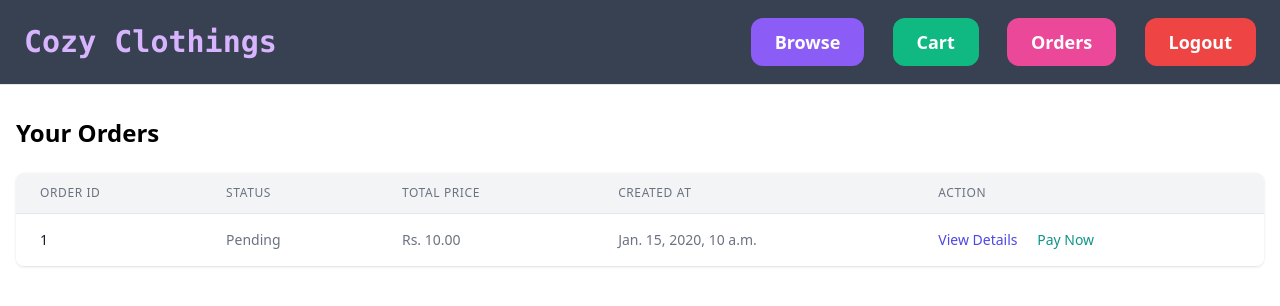
After one commit to mansijmaharzn/cozy-clothings, a Django app: page /products/orders/ in a window 1280 px wide. The commit adds this page. Shown: the top 306 px of the page. Run offline with Django 5.2, Linux system fonts and the light colour scheme; a user stored in the database is signed in; tables that the repository leaves empty hold one stand-in row (values such as "Sample post"); some libraries are stand-ins or nearby versions.

Commit message:
CC-Create Order and Integrate Khalti

```diff
--- a/product/admin.py
+++ b/product/admin.py
@@ -1,8 +1,11 @@
 from django.contrib import admin
 
-from product.models import Category, Product, Cart
+from product.models import Category, Product, Cart, Order, OrderItem, PaymentHistory
 
 
 admin.site.register(Category)
 admin.site.register(Product)
 admin.site.register(Cart)
+admin.site.register(Order)
+admin.site.register(OrderItem)
+admin.site.register(PaymentHistory)
--- a/product/forms.py
+++ b/product/forms.py
@@ -1,7 +1,8 @@
 from django import forms
 
 
-class CheckoutForm(forms.Form):
+class PaymentForm(forms.Form):
+    order_id = forms.IntegerField(widget=forms.HiddenInput())
     shipping_address = forms.CharField(
         widget=forms.TextInput(attrs={"class": "w-full py-4 px-6 rounded-xl border"}),
         label="Shipping Address",
--- /dev/null
+++ b/product/templates/product/orders.html
@@ -0,0 +1,63 @@
+{% extends 'user_management/base.html' %}
+{% block title %}Your Orders{% endblock %}
+
+{% block content %}
+<div class="max-w-7xl mx-auto px-4 py-8">
+    <h1 class="text-2xl font-semibold mb-6">Your Orders</h1>
+
+    {% if orders %}
+    <div class="overflow-x-auto bg-white shadow rounded-lg">
+        <table class="min-w-full divide-y divide-gray-200">
+            <thead class="bg-gray-100">
+                <tr>
+                    <th scope="col"
+                        class="px-6 py-3 text-left text-xs font-medium text-gray-500 uppercase tracking-wider">
+                        Order ID
+                    </th>
+                    <th scope="col"
+                        class="px-6 py-3 text-left text-xs font-medium text-gray-500 uppercase tracking-wider">
+                        Status
+                    </th>
+                    <th scope="col"
+                        class="px-6 py-3 text-left text-xs font-medium text-gray-500 uppercase tracking-wider">
+                        Total Price
+                    </th>
+                    <th scope="col"
+                        class="px-6 py-3 text-left text-xs font-medium text-gray-500 uppercase tracking-wider">
+                        Created At
+                    </th>
+                    <th scope="col"
+                        class="px-6 py-3 text-left text-xs font-medium text-gray-500 uppercase tracking-wider">
+                        Action
+                    </th>
+                </tr>
+            </thead>
+            <tbody class="bg-white divide-y divide-gray-200">
+                {% for order in orders %}
+                <tr>
+                    <td class="px-6 py-4 whitespace-nowrap text-sm font-medium text-gray-900">{{ order.id }}</td>
+                    <td class="px-6 py-4 whitespace-nowrap text-sm text-gray-500">{{ order.status }}</td>
+                    <td class="px-6 py-4 whitespace-nowrap text-sm text-gray-500">Rs. {{ order.total_price }}</td>
+                    <td class="px-6 py-4 whitespace-nowrap text-sm text-gray-500">{{ order.created_at }}</td>
+                    <td class="px-6 py-4 whitespace-nowrap text-sm font-medium">
+                        <a href="{% url 'product:order_detail' order.id %}"
+                            class="text-indigo-600 hover:text-indigo-900">View Details</a>
+                        {% if order.status == 'Pending' %}
+                        <a href="{% url 'product:payment' order.id %}"
+                            class="ml-4 text-teal-600 hover:text-teal-800">Pay Now</a>
+                        {% endif %}
+                    </td>
+                </tr>
+                {% endfor %}
+            </tbody>
+        </table>
+    </div>
+
+    {% else %}
+    <p class="text-center text-lg font-medium text-gray-600">
+        You have no orders yet. <br />
+        <a href="{% url 'product:products' %}" class="text-2xl text-pink-500">Browse Products to Make an Order!</a>
+    </p>
+    {% endif %}
+</div>
+{% endblock %}
--- a/product/urls.py
+++ b/product/urls.py
@@ -6,6 +6,11 @@ from product.views import (
     CartView,
     UserCartView,
     CheckoutView,
+    CreateOrderView,
+    OrderView,
+    DetailOrderView,
+    PaymentView,
+    PurchaseView,
 )
 
 app_name = "product"
@@ -28,4 +33,13 @@ urlpatterns = [
         CheckoutView.as_view(),
         name="checkout",
     ),
+    path("create-order/", CreateOrderView.as_view(), name="create_order"),
+    path("orders/", OrderView.as_view(), name="orders"),
+    path("order/<int:order_id>/", DetailOrderView.as_view(), name="order_detail"),
+    path(
+        "payment/<int:order_id>/",
+        PaymentView.as_view(),
+        name="payment",
+    ),
+    path("purchase/", PurchaseView.as_view(), name="purchase"),
 ]
--- a/product/views.py
+++ b/product/views.py
@@ -1,11 +1,15 @@
-from django.shortcuts import render
+from django.shortcuts import render, redirect
 from django.views import View
 from django.db.models import Q
 from django.shortcuts import get_object_or_404
 from django.http import JsonResponse
+from django.conf import settings
+from django.http import HttpResponseRedirect
+import requests
+import json
 
-from product.models import Product, Category, Cart
-from product.forms import CheckoutForm
+from product.models import Product, Category, Cart, Order, OrderItem, PaymentHistory
+from product.forms import PaymentForm
 
 
 class ProductView(View):
@@ -131,7 +135,6 @@ class UserCartView(View):
 
 class CheckoutView(View):
     template_name = "product/checkout.html"
-    form_class = CheckoutForm
 
     def get_cart_items(self, user):
         # Fetch the user's cart items (adjust this to your actual data retrieval logic)
@@ -150,25 +153,262 @@ class CheckoutView(View):
         user_cart_items = self.get_cart_items(request.user)
         total_price = sum(item.get("total_price") for item in user_cart_items)
 
+        return render(
+            request,
+            self.template_name,
+            {
+                "cart_items": user_cart_items,
+                "total_price": total_price,
+            },
+        )
+
+
+class CreateOrderView(View):
+    template_name = "product/orders.html"
+
+    def get(self, request, *args, **kwargs):
+        cart_items = Cart.objects.filter(user=request.user)
+
+        total_price = sum(item.total_price() for item in cart_items)
+
+        order = Order.objects.create(
+            user=request.user,
+            total_price=total_price,
+            status="Pending",
+        )
+
+        for cart_item in cart_items:
+            OrderItem.objects.create(
+                order=order,
+                product=cart_item.product,
+                quantity=cart_item.quantity,
+                price=cart_item.product.price,
+            )
+
+        cart_items.delete()  # Clear the cart after creating the order
+
+        return redirect("product:order_detail", order_id=order.id)
+
+
+class OrderView(View):
+    template_name = "product/orders.html"
+
+    def get(self, request, *args, **kwargs):
+        orders = Order.objects.filter(user=request.user)
+
+        return render(request, self.template_name, {"orders": orders})
+
+
+class DetailOrderView(View):
+    template_name = "product/detail_order.html"
+
+    def get(self, request, *args, **kwargs):
+        order_id = kwargs.get("order_id")
+        order = get_object_or_404(Order, id=order_id, user=request.user)
+
+        return render(request, self.template_name, {"order": order})
+
+
+class PaymentView(View):
+    template_name = "product/payment.html"
+    form_class = PaymentForm
+
+    def get(self, request, *args, **kwargs):
+        order_id = kwargs.get("order_id")
+
+        order = get_object_or_404(Order, id=order_id, user=request.user)
+        total_price = order.total_price
+
         form = self.form_class()
 
         return render(
             request,
             self.template_name,
             {
-                "cart_items": user_cart_items,
+                "order": order,
                 "total_price": total_price,
                 "form": form,
             },
         )
 
     def post(self, request, *args, **kwargs):
+        user = request.user
+        order_id = kwargs.get("order_id")
         form = self.form_class(request.POST)
+
+        order = get_object_or_404(Order, id=order_id, user=request.user)
 
         if form.is_valid():
             address = form.cleaned_data.get("shipping_address")
-            payment_method = form.cleaned_data.get("payment_method")
+            payment_method = form.cleaned_data.get("payment_method").lower()
 
-            print(address, payment_method)
+            total_price, product_details = self._process_order_details(
+                order, user, payment_method
+            )
+            if payment_method == "esewa":
+                pass  # TODO: implement esewa payment
+            elif payment_method == "khalti":
+                payment_url = self._handle_khalti_payment(
+                    order, total_price, product_details
+                )
 
+        return redirect(payment_url)
+
+    # custom methods to handle payments
+    def _process_order_details(self, order, user, payment):
+        total_amount = 0
+        product_details = []
+
+        order_items = OrderItem.objects.filter(order=order)
+
+        for order_item in order_items:
+            product = order_item.product
+            quantity = order_item.quantity
+
+            if quantity > product.quantity:
+                raise ValueError(f"Insufficient stock for {product.title}")
+
+            item_total = float(product.price) * quantity
+            total_amount += item_total
+
+            product_details.append(
+                {
+                    "identity": str(product.id),
+                    "name": product.title,
+                    "total_price": item_total,
+                    "quantity": quantity,
+                    "unit_price": float(product.price) * 100,
+                }
+            )
+
+        PaymentHistory.objects.create(
+            buyer=user,
+            amount=item_total,
+            order=order,
+            transaction_status="INITIATE",
+            transaction_type=payment.upper(),
+        )
+
+        return total_amount, product_details
+
+    def _handle_khalti_payment(self, order, total_price, product_details):
+        total_price = float(total_price) * 100  # convert to paisa
+
+        payment_data = {
+            "return_url": settings.TRANSACTION_REDIRECT_URL,
+            "website_url": settings.WEBSITE_URL,
+            "amount": total_price,
+            "purchase_order_id": order.id,
+            "purchase_order_name": f"Order #{order.id}",
+            "customer_info": {
+                "name": order.user.username,
+                "email": order.user.email,
+                "phone": "9800000123",
+            },
+            "amount_breakdown": [
+                {"label": "Mark Price", "amount": total_price},
+                {"label": "VAT", "amount": 0},
+            ],
+            "product_details": product_details,
+            "merchant_username": settings.KHALTI_MERCHANT_USERNAME,
+            "merchant_extra": "merchant_extra",
+        }
+
+        headers = {
+            "Authorization": settings.KHALTI_AUTH,
+            "Content-Type": "application/json",
+        }
+
+        response = requests.post(
+            settings.KHALTI_URL, headers=headers, data=json.dumps(payment_data)
+        )
+
+        data = response.json()
+
+        if response.status_code != 200:
+            return "product:orders"
+
+        PaymentHistory.objects.filter(order=order).update(
+            transaction_response=data, transaction_id=data["pidx"]
+        )
+
+        return data.get("payment_url")
+
+
+class PurchaseView(View):
+    template_name = "product/products.html"
+
+    def get(self, request, *args, **kwargs):
+        pidx = request.GET.get("pidx", "")
+        data = request.GET.get("data", "")
+        if pidx:
+            status = request.GET.get("status", "")
+            if status != "Completed":
+                return render(request, self.template_name)
+
+            response = self._handle_khalti_lookup(pidx)
+            if not response.status_code == 200:
+                return render(request, self.template_name)
+            lookup_data = response.json()
+
+            if lookup_data["status"] != "Completed":
+                return render(request, self.template_name)
+
+            self._handle_completed_payment(lookup_data["pidx"], request.user, response)
             return render(request, self.template_name)
+
+        elif data:
+            decoded_data = base64.b64decode(data).decode("utf-8")
+            data = json.loads(decoded_data)
+
+            if data["status"] != "COMPLETE":
+                return render(request, self.template_name)
+
+            response = self._handle_esewa_lookup(
+                data["product_code"], data["total_amount"], data["transaction_uuid"]
+            )
+            if not response.status_code == 200:
+                return render(request, self.template_name)
+            lookup_data = response.json()
+
+            if lookup_data["status"] != "COMPLETE":
+                return render(request, self.template_name)
+
+            self._handle_completed_payment(
+                lookup_data["transaction_uuid"], request.user, response
+            )
+            return render(request, self.template_name)
+
+    def _handle_completed_payment(self, transaction_id, user, response):
+        payment = PaymentHistory.objects.filter(transaction_id=transaction_id).first()
+        order = payment.order
+
+        order_items = OrderItem.objects.filter(order=order)
+        for order_item in order_items.all():
+            product = order_item.product
+            quantity = order_item.quantity
+
+            product.quantity -= quantity
+            product.save()
+
+            cart = Cart.objects.filter(user=user, product=product).first()
+
+            if cart:
+                cart.complete(quantity)
+
+            order.status = "Paid"
+            order.save()
+
+        payments = PaymentHistory.objects.filter(transaction_id=transaction_id)
+        for payment in payments:
+            payment.transaction_status = "COMPLETE"
+            payment.transaction_response = response
+
+    def _handle_khalti_lookup(self, pidx):
+        url = settings.KHALTI_LOOKUP_URL
+        payload = json.dumps({"pidx": pidx})
+        headers = {
+            "Authorization": settings.KHALTI_AUTH,
+            "Content-Type": "application/json",
+        }
+        return requests.post(url, headers=headers, data=payload)
--- a/user_management/templates/user_management/base.html
+++ b/user_management/templates/user_management/base.html
@@ -20,6 +20,8 @@
       {% if user.is_authenticated %}
       <a href="{% url 'product:user_cart' %}"
         class="px-6 py-3 text-lg font-semibold bg-emerald-500 text-white rounded-xl hover:bg-teal-400">Cart</a>
+      <a href="{% url 'product:orders' %}"
+        class="px-6 py-3 text-lg font-semibold bg-pink-500 text-white rounded-xl hover:bg-pink-400">Orders</a>
       <a href="{% url 'user_management:logout' %}"
         class="px-6 py-3 text-lg font-semibold bg-red-500 text-white rounded-xl hover:bg-rose-400">Logout</a>
       {% else %}
```
Also changed, not shown: cozy_clothings/enums.py (added, +12 -0 lines), cozy_clothings/settings.py (+15 -4 lines), product/models.py (+65 -0 lines), product/templates/product/checkout.html (+7 -60 lines), product/templates/product/detail_order.html (added, +36 -0 lines), product/templates/product/payment.html (added, +70 -0 lines), requirements.txt (+6 -1 lines), product/migrations/0003_order_orderitem.py (added), product/migrations/0004_alter_order_status.py (added), product/migrations/0005_order_payment_method.py (added), product/migrations/0006_paymenthistory.py (added).
